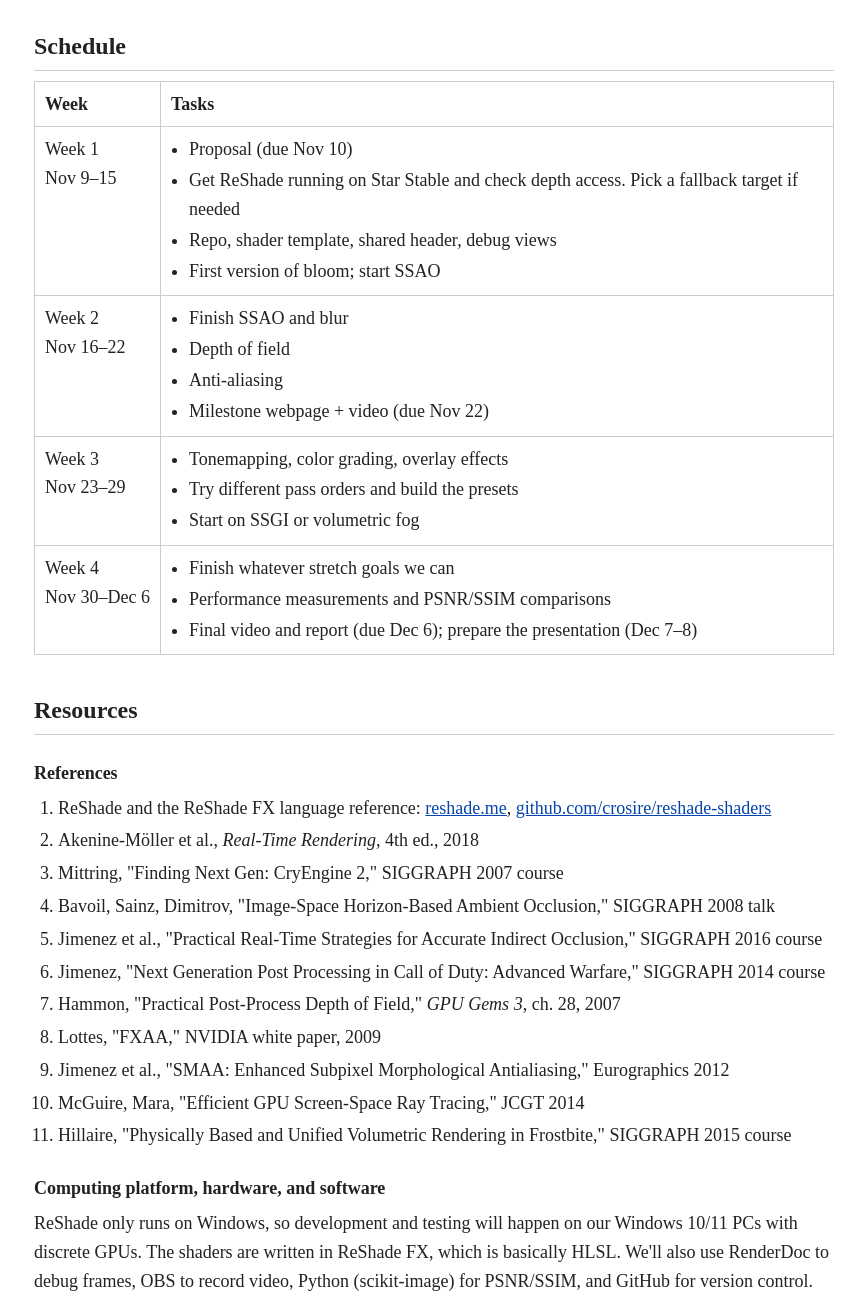
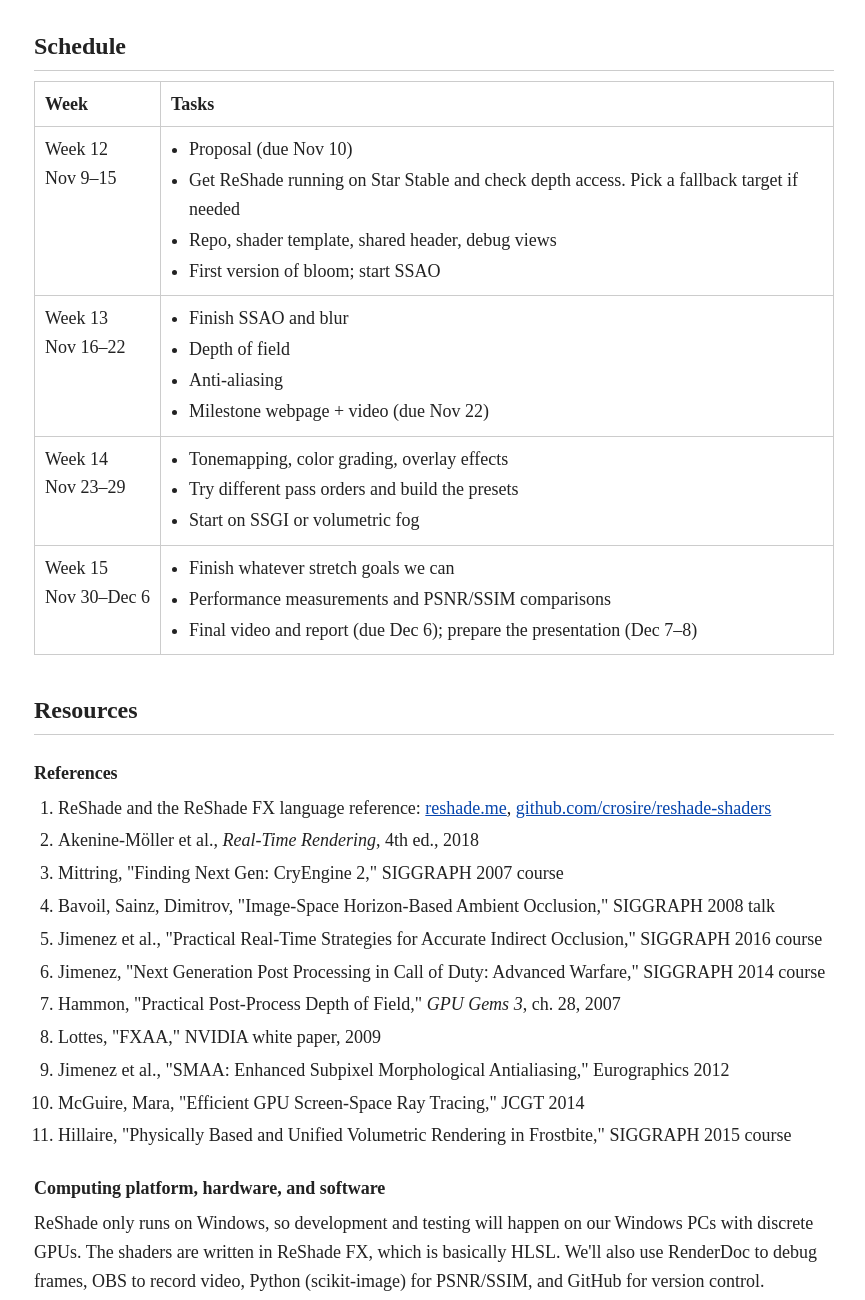
Before and after one commit to paxin1/cs184-final-project, a plain HTML site: page index.html in a window 1280 px wide. Shown: the part 2220-3520 px from the top of the page, without its empty margins (206-1071 px from the left). Drawn offline with Linux system fonts and the light colour scheme.

Commit message:
fix: schedule

```diff
--- a/index.html
+++ b/index.html
@@ -125,7 +125,7 @@
           </thead>
           <tbody>
             <tr>
-              <td>Week 1<br />Nov 9–15</td>
+              <td>Week 12<br />Nov 9–15</td>
               <td>
                 <ul>
                   <li>Proposal (due Nov 10)</li>
@@ -136,7 +136,7 @@
               </td>
             </tr>
             <tr>
-              <td>Week 2<br />Nov 16–22</td>
+              <td>Week 13<br />Nov 16–22</td>
               <td>
                 <ul>
                   <li>Finish SSAO and blur</li>
@@ -147,7 +147,7 @@
               </td>
             </tr>
             <tr>
-              <td>Week 3<br />Nov 23–29</td>
+              <td>Week 14<br />Nov 23–29</td>
               <td>
                 <ul>
                   <li>Tonemapping, color grading, overlay effects</li>
@@ -157,7 +157,7 @@
               </td>
             </tr>
             <tr>
-              <td>Week 4<br />Nov 30–Dec 6</td>
+              <td>Week 15<br />Nov 30–Dec 6</td>
               <td>
                 <ul>
                   <li>Finish whatever stretch goals we can</li>
@@ -193,7 +193,7 @@
         <h3>Computing platform, hardware, and software</h3>
         <p>
           ReShade only runs on Windows, so development and testing will happen on our Windows
-          10/11 PCs with discrete GPUs. The shaders are written in ReShade FX, which is basically
+          PCs with discrete GPUs. The shaders are written in ReShade FX, which is basically
           HLSL. We'll also use RenderDoc to debug frames, OBS to record video, Python
           (scikit-image) for PSNR/SSIM, and GitHub for version control.
         </p>
```
